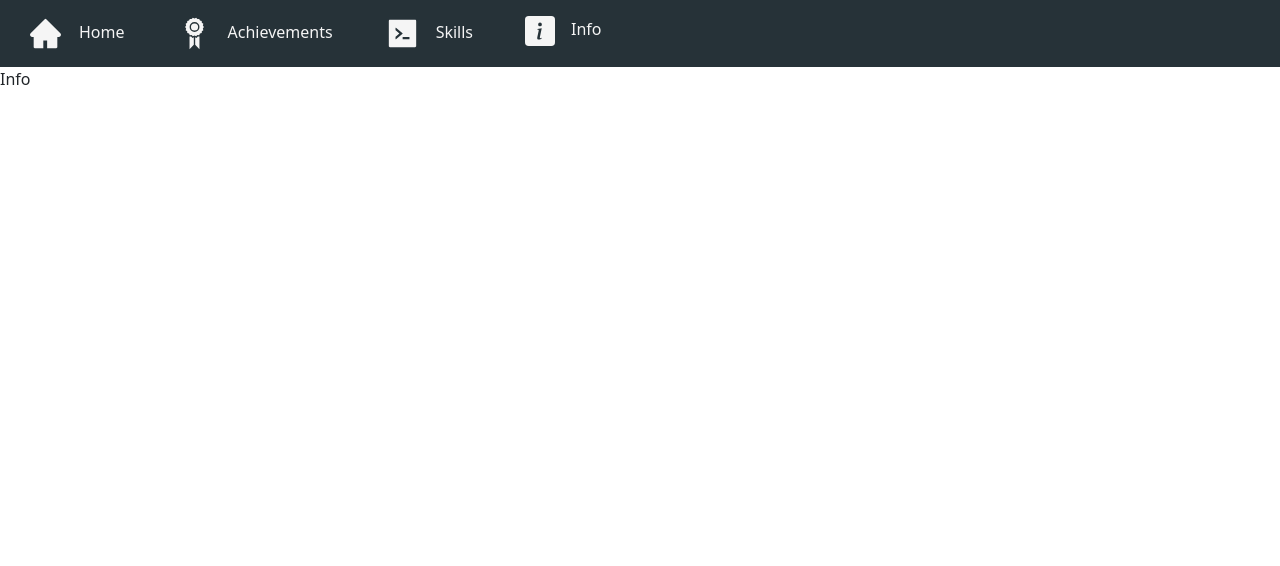
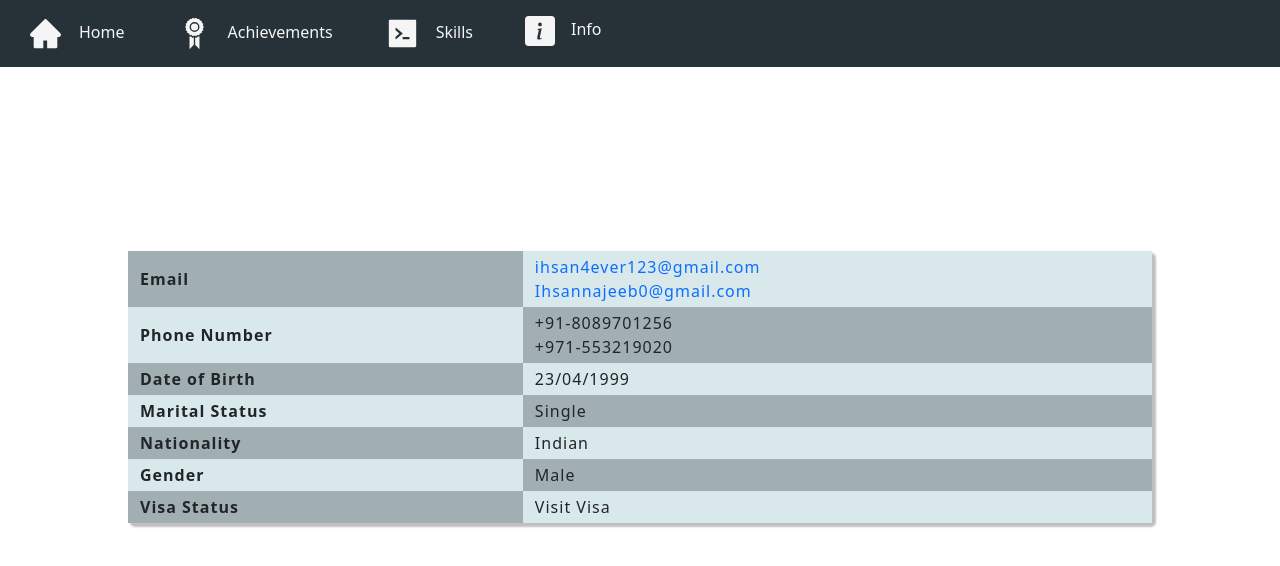
Before and after one commit to AslamThachapalli/ihsan-najeeb-website, a React (Vite) app: page /info in a window 1280 px wide. Shown: the top 566 px of the page. Built offline with nearby package versions, Linux system fonts and the light colour scheme.

Commit message:
info page designed

```diff
--- a/src/App.jsx
+++ b/src/App.jsx
@@ -1,7 +1,7 @@
 import NavBar from "./components/NavBar/NavBar";
 import Home from "./pages/Home/Home";
 import Achievements from "./pages/Achievement/Achievements";
-import Info from "./pages/Info";
+import Info from "./pages/Info/Info";
 import Skills from "./pages/Skills";
 import { BrowserRouter, Route, Routes } from "react-router-dom";
 
--- a/src/components/NavBar/NavBar.css
+++ b/src/components/NavBar/NavBar.css
@@ -24,7 +24,7 @@
 }
 
 .navbar-nav .nav-item a:hover {
-  background-color: #276678;
+  background-color: #326775;
 }
 
 .toggle-icon {
--- /dev/null
+++ b/src/config/infoConfig.jsx
@@ -0,0 +1,34 @@
+const infoConfig = {
+  info: [
+    {
+      title: "Email",
+      body: ["ihsan4ever123@gmail.com", "Ihsannajeeb0@gmail.com"],
+    },
+    {
+      title: "Phone Number",
+      body: ["+91-8089701256", "+971-553219020"],
+    },
+    {
+      title: "Date of Birth",
+      body: "23/04/1999",
+    },
+    {
+      title: "Marital Status",
+      body: "Single",
+    },
+    {
+      title: "Nationality",
+      body: "Indian",
+    },
+    {
+      title: "Gender",
+      body: "Male",
+    },
+    {
+      title: "Visa Status",
+      body: "Visit Visa",
+    },
+  ],
+};
+
+export default infoConfig;
--- a/src/pages/Info.jsx
+++ /dev/null
@@ -1,7 +0,0 @@
-import React from "react";
-
-const Info = () => {
-  return <div>Info</div>;
-};
-
-export default Info;
--- /dev/null
+++ b/src/pages/Info/Info.css
@@ -0,0 +1,47 @@
+.center {
+  height: 80vh;
+  width: 100%;
+  justify-content: center;
+  align-items: center;
+  display: flex;
+}
+
+.center a {
+  font-style: inherit;
+  text-decoration: none;
+}
+
+.bold {
+  font-weight: bold;
+  letter-spacing: 1px;
+}
+
+.value {
+  letter-spacing: 1px;
+}
+
+table {
+  border-radius: 4px;
+  width: 80%;
+  box-shadow: 3px 3px 2px 1px rgba(0, 0, 0, 0.25);
+}
+
+td {
+  text-align: start;
+  padding: 4px 12px;
+}
+
+.bgDark {
+  background-color: #a1afb3;
+}
+
+.bgLight {
+  background-color: #d9e9eb;
+}
+
+@media only screen and (max-width: 575px) {
+  .bold,
+  .value {
+    font-size: 14px;
+  }
+}
--- /dev/null
+++ b/src/pages/Info/Info.jsx
@@ -0,0 +1,43 @@
+import React from "react";
+import infoConfig from "../../config/infoConfig";
+
+import "./Info.css";
+
+const Info = () => {
+  return (
+    <div className="center">
+      <table className="rounded-corners">
+        <tbody>
+          {infoConfig.info.map((item, index) => (
+            <tr key={index}>
+              <td className={`${index % 2 === 0 ? "bgDark" : "bgLight"} bold`}>
+                {item.title}
+              </td>
+              <td className={`${index % 2 === 0 ? "bgLight" : "bgDark"} value`}>
+                {Array.isArray(item.body) ? (
+                  <>
+                    {item.title == "Email" ? (
+                      <a href={`mailto:${item.body[0]}`}>{item.body[0]} </a>
+                    ) : (
+                      item.body[0]
+                    )}
+                    <br />
+                    {item.title == "Email" ? (
+                      <a href={`mailto:${item.body[1]}`}>{item.body[1]} </a>
+                    ) : (
+                      item.body[1]
+                    )}
+                  </>
+                ) : (
+                  item.body
+                )}
+              </td>
+            </tr>
+          ))}
+        </tbody>
+      </table>
+    </div>
+  );
+};
+
+export default Info;
```
